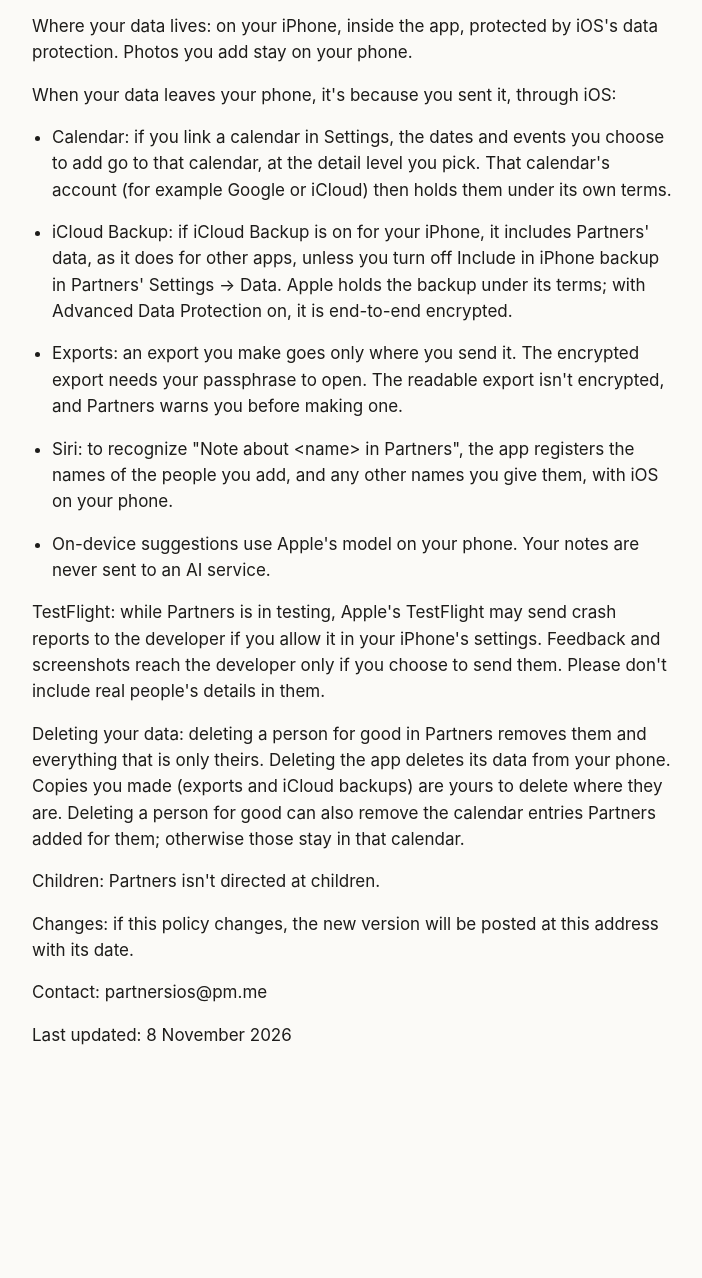
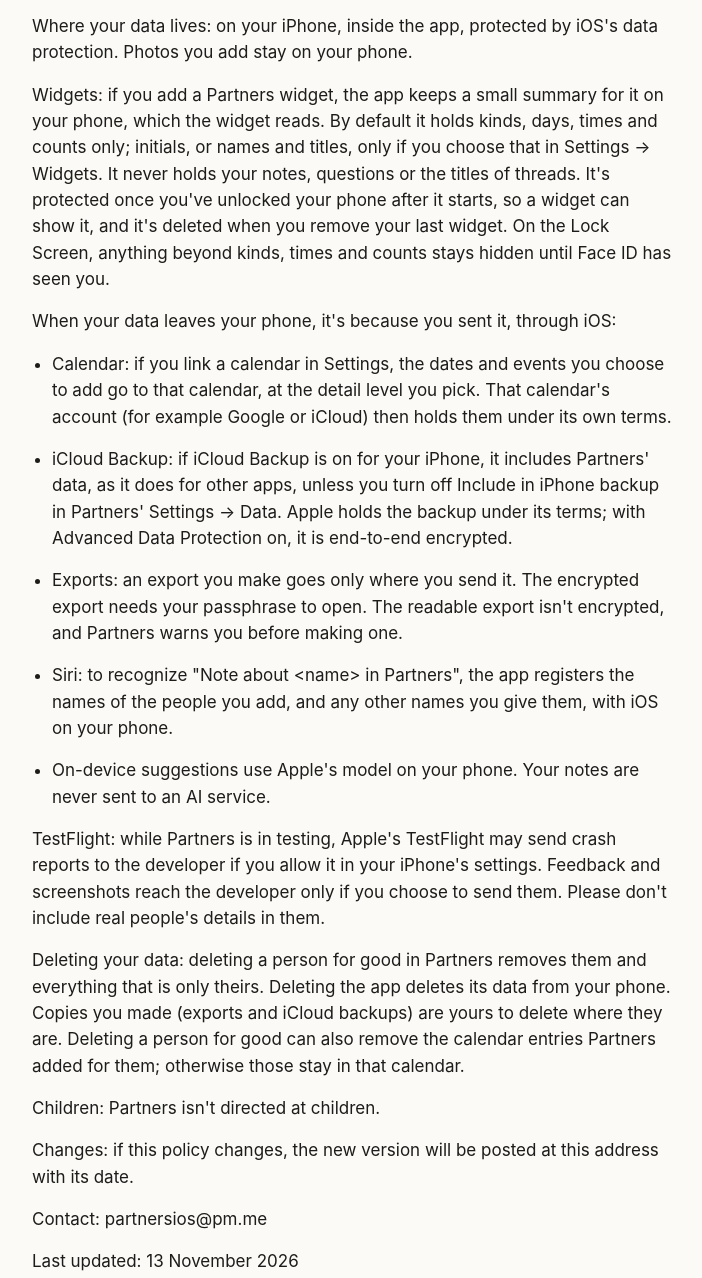
Before and after one commit to partnersappios/partnersappios.github.io, a plain HTML site: page index.html in a window 1280 px wide. Shown: the part 273-1551 px from the top of the page, without its empty margins (288-990 px from the left). Before the commit the page ends 1401 px from the top, so only its background shows below. Drawn offline with Linux system fonts and the light colour scheme.

Commit message:
Add the Widgets paragraph to the privacy policy
Co-Authored-By: Claude Opus 5.5 <noreply@anthropic.com>

```diff
--- a/index.html
+++ b/index.html
@@ -20,6 +20,7 @@
 <p>Partners is an app for keeping notes about the people close to you. This policy explains what happens to what you put in it.</p>
 <p>What Partners collects: nothing. Partners has no account, no sign-in and no server. It doesn&#x27;t send your notes, people, dates, places, photos or anything else to the developer or to anyone else. It contains no analytics, advertising or tracking, and no third-party code that sends data anywhere.</p>
 <p>Where your data lives: on your iPhone, inside the app, protected by iOS&#x27;s data protection. Photos you add stay on your phone.</p>
+<p>Widgets: if you add a Partners widget, the app keeps a small summary for it on your phone, which the widget reads. By default it holds kinds, days, times and counts only; initials, or names and titles, only if you choose that in Settings → Widgets. It never holds your notes, questions or the titles of threads. It&#x27;s protected once you&#x27;ve unlocked your phone after it starts, so a widget can show it, and it&#x27;s deleted when you remove your last widget. On the Lock Screen, anything beyond kinds, times and counts stays hidden until Face ID has seen you.</p>
 <p>When your data leaves your phone, it&#x27;s because you sent it, through iOS:</p>
 <ul>
   <li>Calendar: if you link a calendar in Settings, the dates and events you choose to add go to that calendar, at the detail level you pick. That calendar&#x27;s account (for example Google or iCloud) then holds them under its own terms.</li>
@@ -33,7 +34,7 @@
 <p>Children: Partners isn&#x27;t directed at children.</p>
 <p>Changes: if this policy changes, the new version will be posted at this address with its date.</p>
 <p>Contact: partnersios@pm.me</p>
-<p>Last updated: 8 November 2026</p>
+<p>Last updated: 13 November 2026</p>
 </main>
 </body>
 </html>
```
